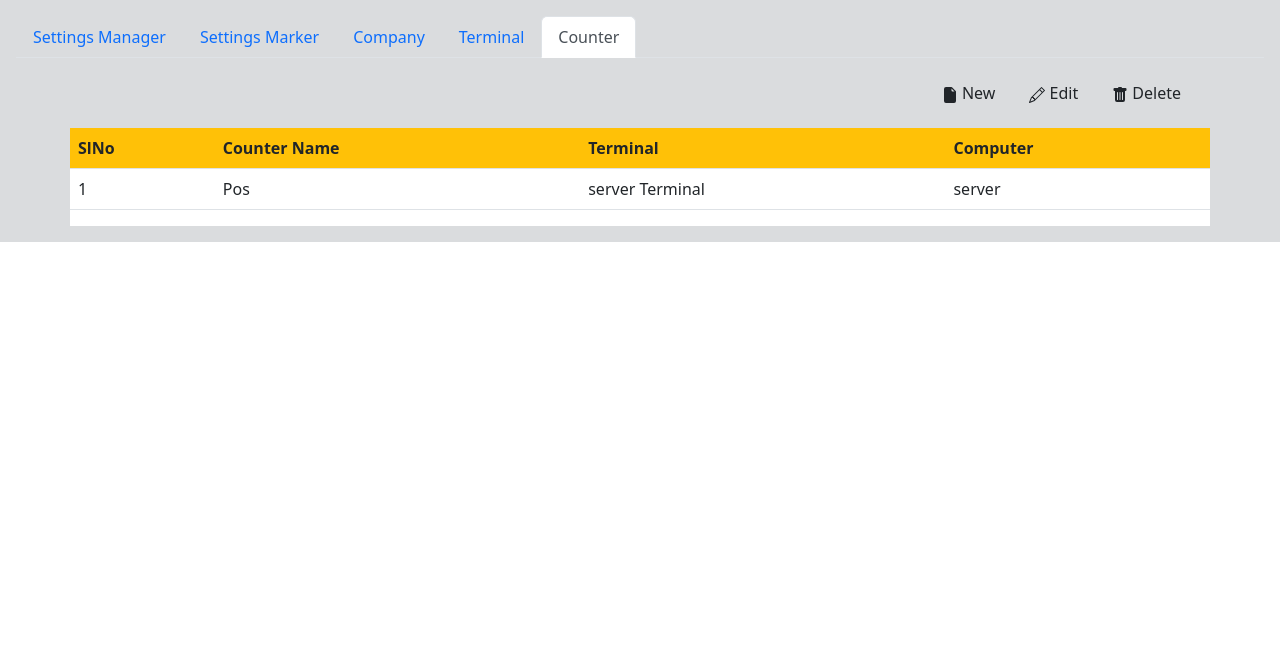
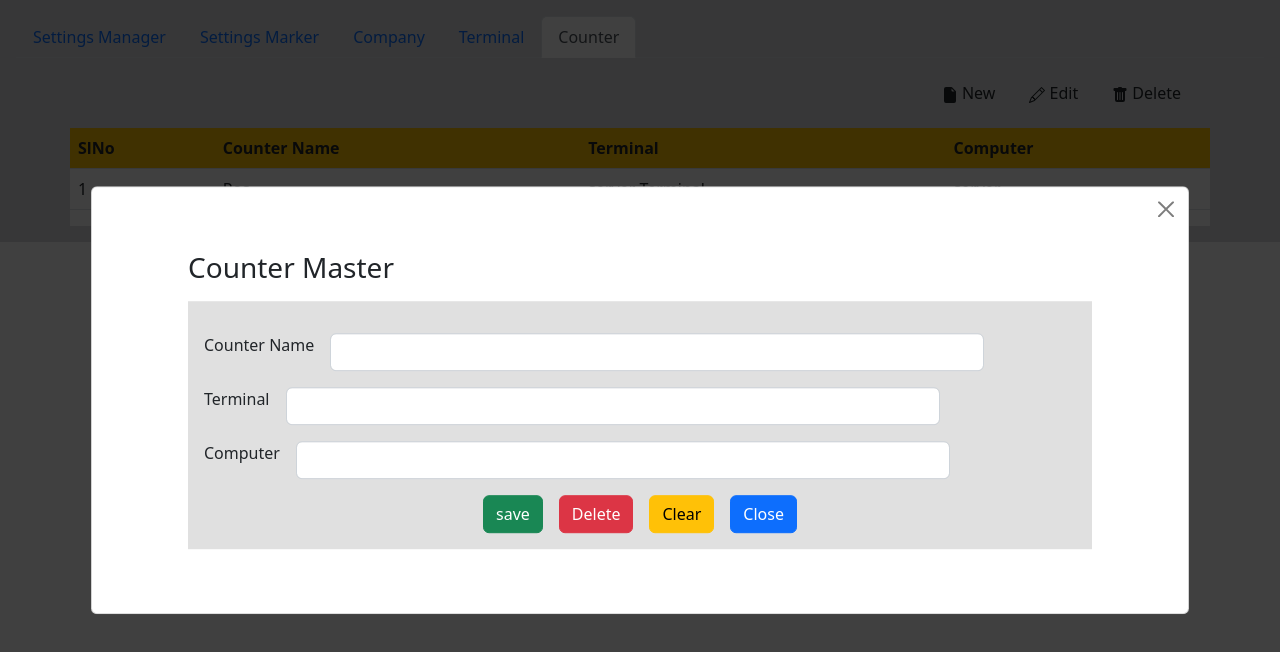
Before and after one commit to muhammedashifpa/zres, a React (Create React App) app: page /settings/counter in a window 1280 px wide. Both pictures are taken after a click on the button "New". Shown: the top 652 px of the page. Built offline with nearby package versions, Linux system fonts and the light colour scheme.

Commit message:
Add new Modal added - settings
terminal and counter add new popup added

```diff
--- /dev/null
+++ b/src/components/settings/components/counter/AddNewCounter.jsx
@@ -0,0 +1,47 @@
+import React from 'react'
+import styled from "styled-components";
+import Button from "../../../utils/button/Button";
+
+export const AddNewCounter = ({onClose}) => {
+  return (
+    <>
+      <Wrapper className="p-5">
+        <h3 className="text-start mb-3">Counter Master</h3>
+        <form className="p-3">
+
+          <div className="my-3 d-flex">
+            <label className="form-label" htmlFor="">
+              Counter Name
+            </label>
+            <input type="text" className="form-control w-75 ms-3" />
+          </div>
+          <div className="d-flex my-3">
+            <label className="form-label" htmlFor="">
+              Terminal
+            </label>
+            <input type="text" className="form-control w-75 ms-3" />
+          </div>
+          <div className="d-flex my-3">
+            <label className="form-label" htmlFor="">
+              Computer
+            </label>
+            <input type="text" className="form-control w-75 ms-3" />
+          </div>
+          <div className="buttons">
+            <Button name="save" className="btn btn-success mx-2" />
+            <Button name="Delete" className="btn btn-danger mx-2" />
+            <Button name="Clear" className="btn btn-warning mx-2" />
+            <Button onClick={onClose} name="Close" className="btn btn-primary mx-2" />
+          </div>
+        </form>
+      </Wrapper>
+    </>
+  );
+}
+
+const Wrapper = styled.div`
+  width: 1000px;
+  form {
+    background: rgba(102, 100, 100, 0.2);
+  }
+`;
--- a/src/components/settings/components/counter/Counter.jsx
+++ b/src/components/settings/components/counter/Counter.jsx
@@ -1,12 +1,24 @@
 import React from 'react'
+import Modal from "../../../utils/Modal/Modal";
+import { useState } from "react";
 import { BsFillFileEarmarkFill, BsFillTrashFill, BsPencil } from "react-icons/bs";
+import { AddNewCounter } from './AddNewCounter';
 
 const Counter = () => {
+  const [openModal, setOpenModal] = useState(false);
+
+  const CloseModal = () => {
+    setOpenModal(false);
+  };
+
+  const Handler = () => {
+    setOpenModal(true);
+  };
   return (
     <>
       <div className="container">
         <div className="mt-3 text-end">
-          <button className="btn mx-1">
+          <button onClick={Handler} className="btn mx-1">
             <BsFillFileEarmarkFill className="mr-2" /> New
           </button>
           <button className="btn mx-1">
@@ -37,6 +49,7 @@ const Counter = () => {
           </table>
         </div>
       </div>
+      {openModal && <Modal onClose={CloseModal} element={<AddNewCounter onClose={CloseModal} />} />}
     </>
   );
 }
--- /dev/null
+++ b/src/components/settings/components/terminal/AddNewTerminal.jsx
@@ -0,0 +1,53 @@
+import React from 'react'
+import styled from 'styled-components'
+import Button from '../../../utils/button/Button';
+
+export const AddNewTerminal = ({onClose}) => {
+  return (
+    <>
+      <Wrapper className="p-5">
+        <h3 className="text-start mb-3">Terminal Master</h3>
+        <form className="p-3">
+          <div className="my-3 d-flex">
+            <label className="form-label" htmlFor="">
+              Code
+            </label>
+            <input type="number" className="form-control w-75 ms-3" />
+          </div>
+          <div className="my-3 d-flex">
+            <label className="form-label" htmlFor="">
+              Terminal Name
+            </label>
+            <input type="text" className="form-control w-75 ms-3" />
+          </div>
+          <div className="d-flex my-3">
+            <label className="form-label" htmlFor="">
+              Computer Name
+            </label>
+            <input type="text" className="form-control w-75 ms-3" />
+          </div>
+          <div className="d-flex my-3">
+            <label className="form-label" htmlFor="">
+              Description
+            </label>
+            <input type="text" className="form-control w-75 ms-3" />
+          </div>
+          <div className="buttons">
+            <Button name="save" className="btn btn-success mx-2" />
+            <Button name="Delete" className="btn btn-danger mx-2" />
+            <Button name="Clear" className="btn btn-warning mx-2" />
+            <Button onClick = {onClose} name="Close" className="btn btn-primary mx-2" />
+          </div>
+        </form>
+      </Wrapper>
+    </>
+  );
+}
+
+const Wrapper = styled.div`
+width: 1000px;
+  form {
+    background: rgba(102, 100, 100, 0.2);
+
+  }
+`;
--- a/src/components/settings/components/terminal/Terminal.jsx
+++ b/src/components/settings/components/terminal/Terminal.jsx
@@ -1,13 +1,25 @@
 
 import React from 'react'
 import { BsFillFileEarmarkFill, BsFillTrashFill, BsPencil } from "react-icons/bs";
+import Modal from '../../../utils/Modal/Modal';
+import { useState } from 'react';
+import { AddNewTerminal } from './AddNewTerminal';
 
 const Terminal = () => {
+  const [openModal, setOpenModal] = useState(false)
+
+  const CloseModal = () => {
+    setOpenModal(false)
+  }
+
+  const Handler = () => {
+    setOpenModal(true)
+  }
   return (
     <>
       <div className="container">
         <div className="mt-3 text-end">
-          <button className="btn mx-1">
+          <button onClick={Handler} className="btn mx-1">
             <BsFillFileEarmarkFill className="mr-2" /> New
           </button>
           <button className="btn mx-1">
@@ -40,6 +52,7 @@ const Terminal = () => {
           </table>
         </div>
       </div>
+      {openModal && (<Modal onClose = {CloseModal} element={<AddNewTerminal onClose = {CloseModal} />}  />)}
     </>
   );
 }
```
